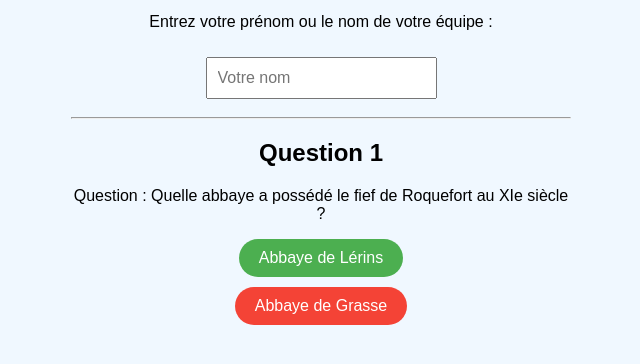
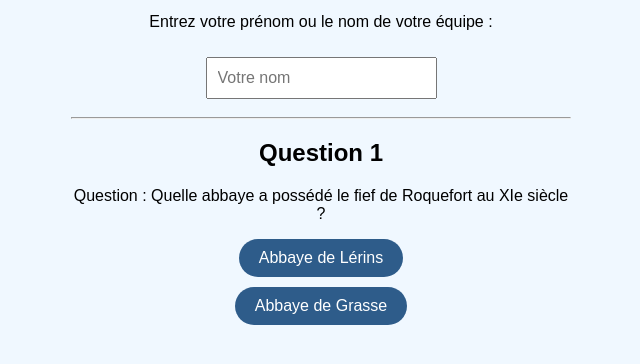
Before and after one commit to Micro-Folie-RLP/circuit_patrimoine, a plain HTML site: page start.html in a window 1280 px wide. Shown: the part 178-542 px from the top of the page, without its empty margins (319-959 px from the left). Drawn offline with Linux system fonts and the light colour scheme.

Commit message:
Update start.html

```diff
--- a/start.html
+++ b/start.html
@@ -8,9 +8,19 @@
     body { font-family: Arial, sans-serif; max-width: 500px; margin: 20px auto; text-align: center; padding: 20px; background: #f0f8ff; }
     h1 { color: #2e5c8a; }
     input, button { padding: 10px; margin: 10px 0; font-size: 1em; }
-    .reponse { display:block; margin: 10px auto; padding: 10px 20px; border-radius: 25px; border:none; cursor:pointer; }
-    .bonne { background:#4CAF50; color:#fff; }
-    .mauvaise { background:#f44336; color:#fff; }
+.reponse {
+  display:block;
+  margin:10px auto;
+  padding:10px 20px;
+  border-radius:25px;
+  border:none;
+  cursor:pointer;
+  background:#2e5c8a;
+  color:#fff;
+}
+.bonne { }
+.mauvaise { }
+
   </style>
 </head>
 <body>
```
